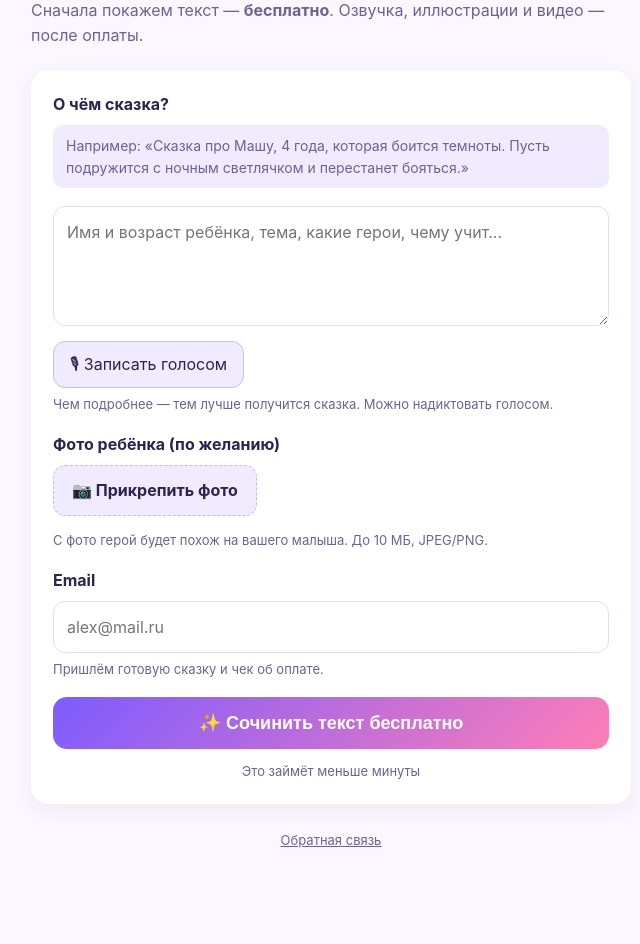
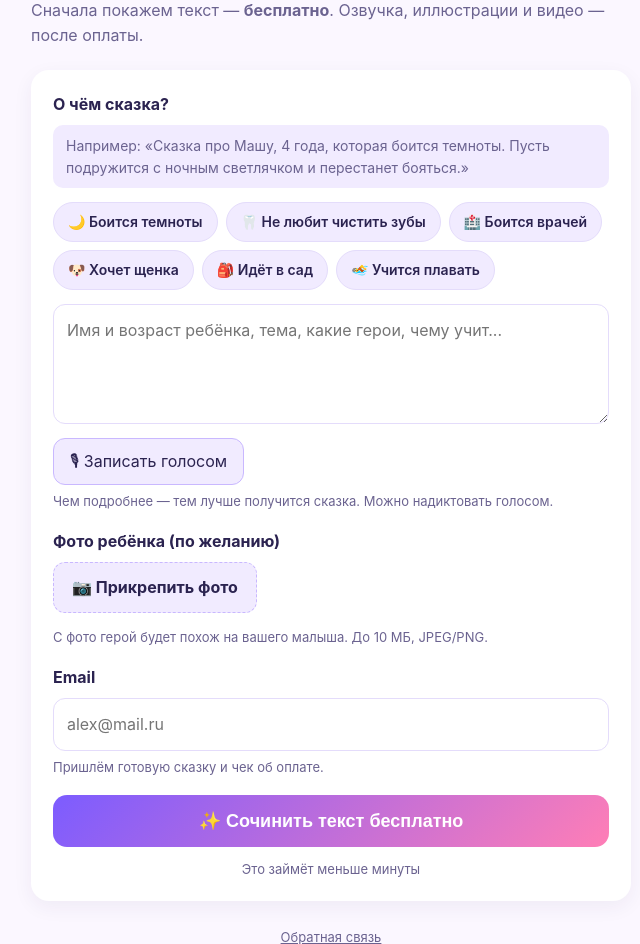
Before and after one commit to apermyakov/skazka-bot, a FastAPI app: page /create in a window 1280 px wide. Shown: the part 137-1081 px from the top of the page, without its empty margins (309-949 px from the left). Before the commit the page ends 985 px from the top, so only its background shows below. Run offline with FastAPI, Linux system fonts and the light colour scheme; parts of the project's set-up code (start-up, migrations or seed data) failed here and were passed over.

Commit message:
add topic suggestion chips on /create to lower the cold-start barrier
Six pill buttons over the topic textarea (dark/teeth/doctor/puppy/
kindergarten/swimming) prefill a polished topic template; clicking
also auto-selects "[имя, возраст]" so the user just types the name and
age. Reduces friction for ad traffic that doesn't know what to write.

Co-Authored-By: Claude Opus 4.7 (1M context) <noreply@anthropic.com>

```diff
--- a/web/templates/create.html
+++ b/web/templates/create.html
@@ -29,7 +29,11 @@
   .btn{width:100%;background:linear-gradient(135deg,var(--accent),var(--accent2));color:#fff;border:0;
        font-weight:800;font-size:18px;padding:15px;border-radius:14px;cursor:pointer}
   .note{color:var(--muted);font-size:13px;text-align:center;margin-top:12px}
-  .ex{background:var(--soft);border-radius:10px;padding:10px 13px;color:var(--muted);font-size:14px;margin-bottom:18px}
+  .ex{background:var(--soft);border-radius:10px;padding:10px 13px;color:var(--muted);font-size:14px;margin-bottom:14px}
+  .chips{display:flex;flex-wrap:wrap;gap:8px;margin:0 0 14px}
+  .chip{background:var(--soft);border:1.5px solid #e4dcfb;color:var(--ink);
+    border-radius:999px;padding:8px 14px;font:inherit;font-size:14px;font-weight:600;cursor:pointer}
+  .chip:hover{background:#e9e0ff;border-color:#c9b8ff}
   .mic{display:inline-flex;align-items:center;gap:8px;background:var(--soft);color:var(--ink);
     border:1.5px solid #c9b8ff;border-radius:12px;padding:10px 16px;font-weight:700;cursor:pointer;font:inherit;margin:8px 0 0}
   .mic:hover{background:#e9e0ff}
@@ -49,6 +53,14 @@
     <form method="post" action="/create" enctype="multipart/form-data">
       <label for="topic">О чём сказка?</label>
       <div class="ex">Например: «Сказка про Машу, 4 года, которая боится темноты. Пусть подружится с ночным светлячком и перестанет бояться.»</div>
+      <div class="chips" id="chips">
+        <button type="button" class="chip" data-topic="Сказка про ребёнка [имя, возраст], который боится темноты и не хочет засыпать один. Пусть подружится с ночным светлячком и поймёт, что ночью тоже бывает уютно.">🌙 Боится темноты</button>
+        <button type="button" class="chip" data-topic="Сказка про ребёнка [имя, возраст], который не любит чистить зубы. Пусть подружится с доброй зубной феей и поймёт, как важно заботиться о зубах.">🦷 Не любит чистить зубы</button>
+        <button type="button" class="chip" data-topic="Сказка про ребёнка [имя, возраст], который боится идти к врачу. Пусть подружится с весёлым доктором-зайцем и увидит, что осмотр — это не страшно.">🏥 Боится врачей</button>
+        <button type="button" class="chip" data-topic="Сказка про ребёнка [имя, возраст], который очень хочет завести щенка. Пусть встретит маленького пёсика и научится заботиться о питомце.">🐶 Хочет щенка</button>
+        <button type="button" class="chip" data-topic="Сказка про ребёнка [имя, возраст], который первый раз идёт в детский сад и переживает. Пусть найдёт нового друга и поймёт, что в саду интересно.">🎒 Идёт в сад</button>
+        <button type="button" class="chip" data-topic="Сказка про ребёнка [имя, возраст], который учится плавать и пока боится воды. Пусть подружится с золотой рыбкой и почувствует, что вода — друг.">🏊 Учится плавать</button>
+      </div>
       <textarea id="topic" name="topic" maxlength="2000" required
                 placeholder="Имя и возраст ребёнка, тема, какие герои, чему учит..."></textarea>
       <div><button type="button" class="mic" id="mic">🎙 Записать голосом</button></div>
@@ -75,6 +87,17 @@
 </div>
 <footer class="ftr"><a href="/feedback">Обратная связь</a></footer>
 <script>
+  // Topic suggestion chips → prefill textarea + auto-select [имя, возраст] for replace
+  document.getElementById('chips').addEventListener('click', function(e){
+    const b = e.target.closest('.chip');
+    if(!b) return;
+    const t = document.getElementById('topic');
+    t.value = b.dataset.topic;
+    t.focus();
+    const i = t.value.indexOf('[имя'), j = t.value.indexOf(']');
+    if(i >= 0 && j > i) t.setSelectionRange(i, j + 1);
+  });
+
   document.getElementById('photo').addEventListener('change', function(){
     document.getElementById('fname').textContent =
       (this.files && this.files[0]) ? '✓ ' + this.files[0].name : '';
```
